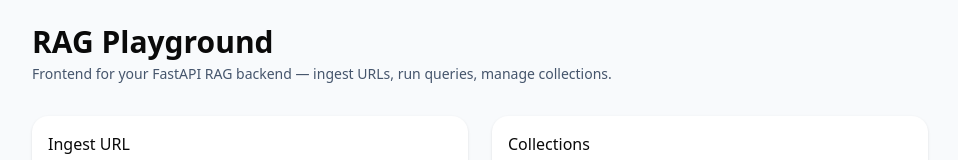
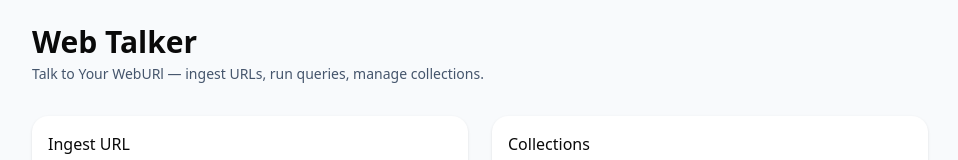
Before and after one commit to thecreator07/Web-Talker, a Next.js app in the folder frontend/: page / in a window 1280 px wide. Shown: the top 160 px of the page, without its empty margins (160-1118 px from the left). Built offline with nearby package versions, Linux system fonts and the light colour scheme; no server answers.

Commit message:
deploy frontend

```diff
--- a/frontend/app/page.tsx
+++ b/frontend/app/page.tsx
@@ -2,7 +2,7 @@
 
 import React, { useState } from "react";
 
-const API_BASE = process.env.NEXT_PUBLIC_API_URL || "https://web-talker-2.onrender.com";
+const API_BASE = process.env.NEXT_PUBLIC_API_URL
 
 export default function Home() {
   const [url, setUrl] = useState("");
@@ -102,8 +102,8 @@
     <main className="min-h-screen bg-slate-50 p-6">
       <div className="max-w-4xl mx-auto">
         <header className="mb-8">
-          <h1 className="text-3xl font-semibold">RAG Playground</h1>
-          <p className="text-sm text-slate-600 mt-1">Frontend for your FastAPI RAG backend — ingest URLs, run queries, manage collections.</p>
+          <h1 className="text-3xl font-semibold">Web Talker</h1>
+          <p className="text-sm text-slate-600 mt-1">Talk to Your WebURl — ingest URLs, run queries, manage collections.</p>
         </header>
 
         <section className="grid gap-6 md:grid-cols-2">
```
